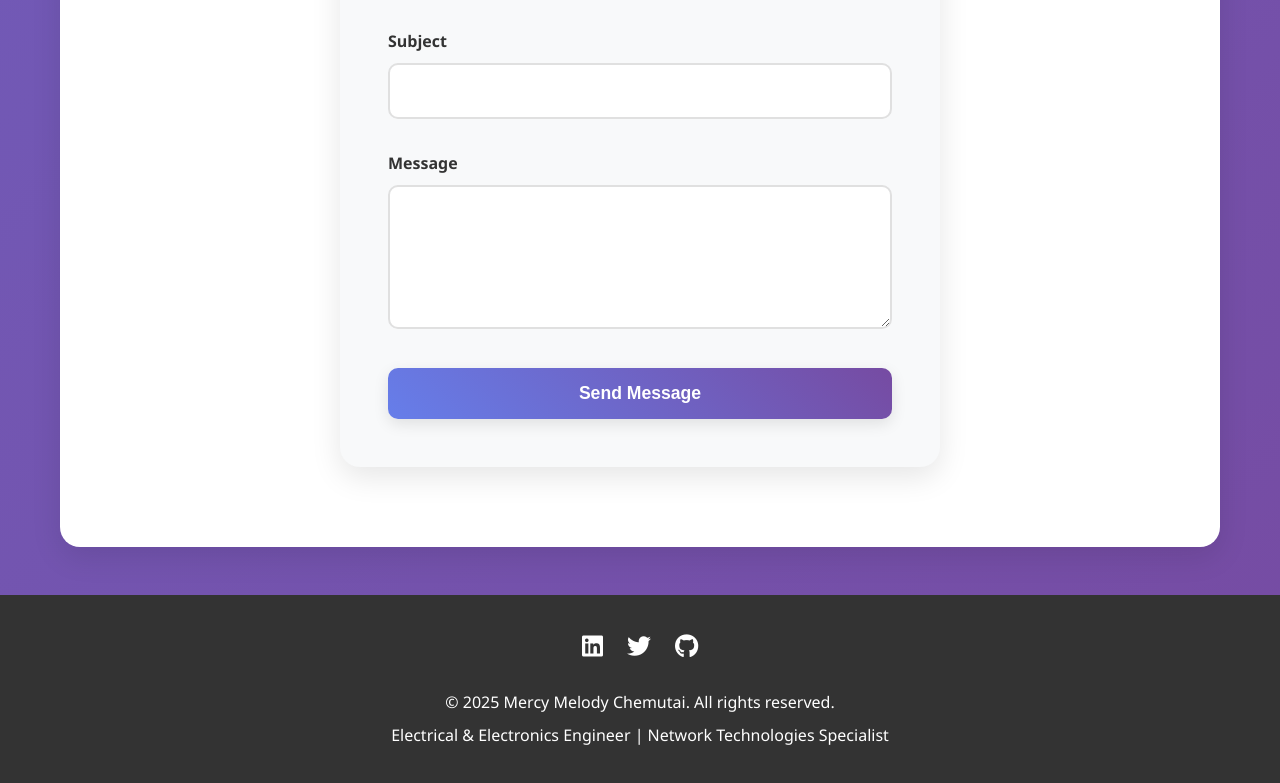
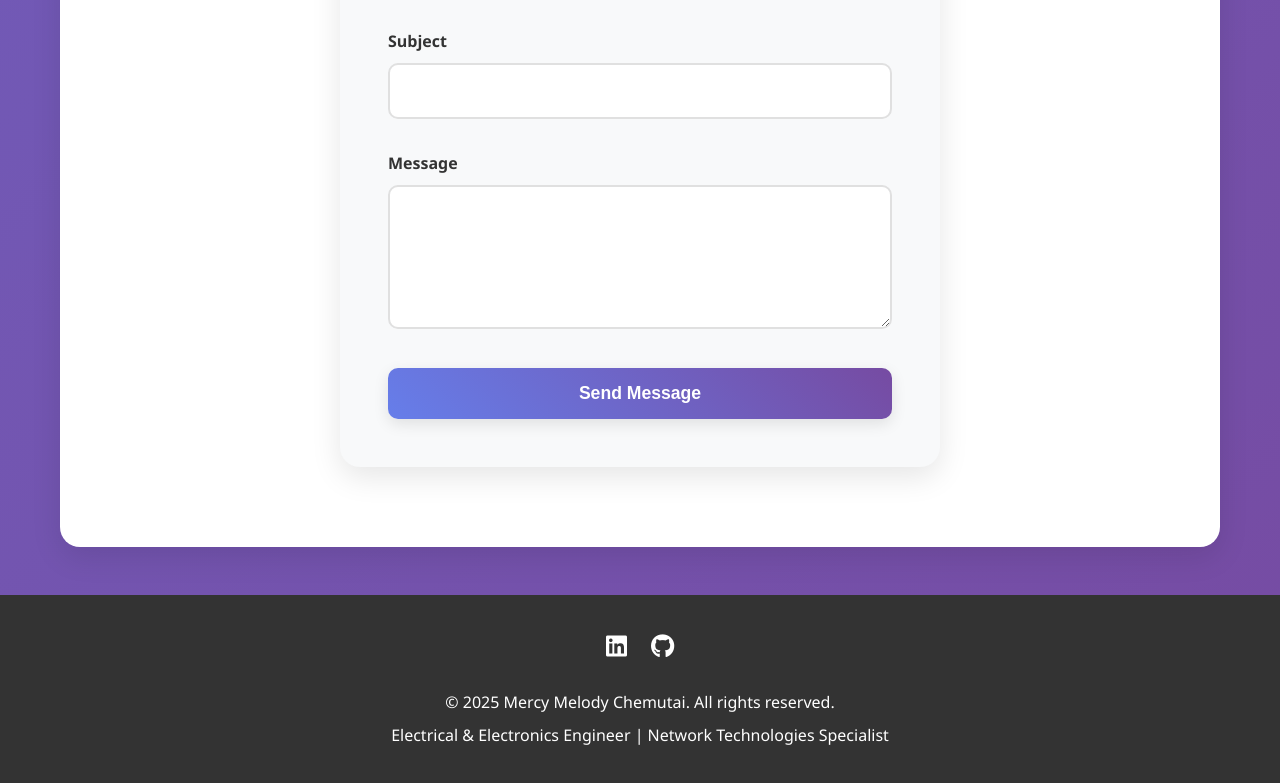
Before and after one commit to melodytangus/PLP_Hackathon_Portfolio_Building, a plain HTML site: page index.html in a window 1280 px wide. Shown: the part 5593-6376 px from the top of the page. Drawn offline with Linux system fonts and the light colour scheme.

Commit message:
My_Portfolio

```diff
--- a/index.html
+++ b/index.html
@@ -246,9 +246,8 @@
     <footer>
         <div class="container">
             <div class="social-links">
-                <a href="#"><i class="fab fa-linkedin"></i></a>
-                <a href="#"><i class="fab fa-twitter"></i></a>
-                <a href="#"><i class="fab fa-github"></i></a>
+                <a href="https://www.linkedin.com/in/mercy-chemutai-a042b61b7/"><i class="fab fa-linkedin"></i></a>
+                <a href="https://github.com/melodytangus"><i class="fab fa-github"></i></a>
             </div>
             <p>&copy; 2025 Mercy Melody Chemutai. All rights reserved.</p>
             <p>Electrical & Electronics Engineer | Network Technologies Specialist</p>
```
